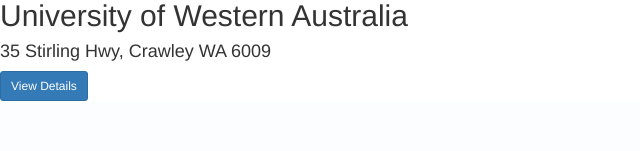
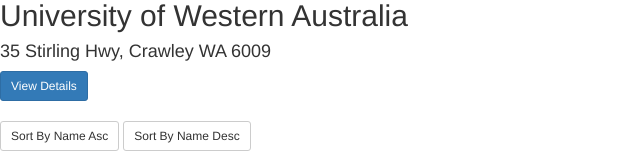
Before and after one commit to douglas-kumar/ifb299, a Django app: page /Website/search/ in a window 1280 px wide. Shown: the part 2469-2620 px from the top of the page, without its empty margins (0-640 px from the left). Before the commit the page ends 2570 px from the top, so only its background shows below. Run offline with Django 3.2, Linux system fonts and the light colour scheme; a user stored in the database is signed in; data comes from the database, SQL or seed files in the repository; some libraries are stand-ins or nearby versions.

Commit message:
Added WIP sorting items code to search.html

```diff
--- a/CityInformation2/Website/templates/Website/search.html
+++ b/CityInformation2/Website/templates/Website/search.html
@@ -1,15 +1,34 @@
 {% extends 'Website/base.html' %}
 {% block body %}
+
 	{% if match %}
 	<h1> No matches found!</h1>
 	{% endif %}
 	{% if search %}
+		<script>
+			function sortAsc() {
+				search.order_by('name');
+			}
+		</script>
+		<script>
+			function sortDesc() {
+				search.order_by ('-name');
+			}
+		</script>
+
 		{% for item in search %}
 			<h2>{{ item.name }}</h2>
 			<h4>{{ item.address }}</h4>
 			<!-- View Details -->
 			<a href="{% url 'Website:detail' item.id %}" class="btn btn-primary btn-sm" role="button">View Details</a>
 		{% endfor %}
+
+		<br><br>
+		<div>
+			<button onclick="sortAsc()" class="btn btn-default btn-sm" role="button">Sort By Name Asc</button>
+			<button onclick="sortDesc()" class="btn btn-default btn-sm" role="button">Sort By Name Desc</button>
+		</div>
+
 	{% else %}
 
 
```
